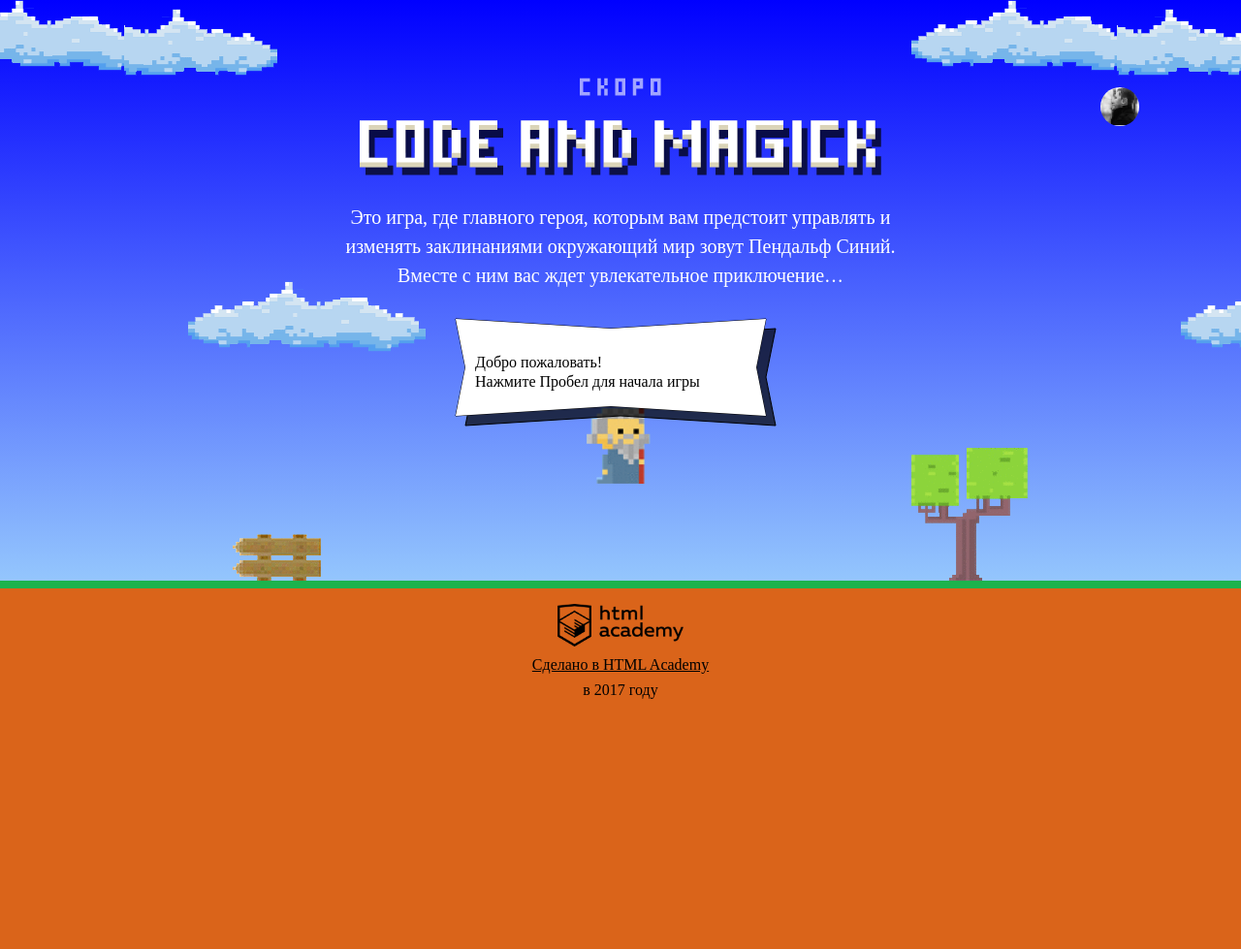
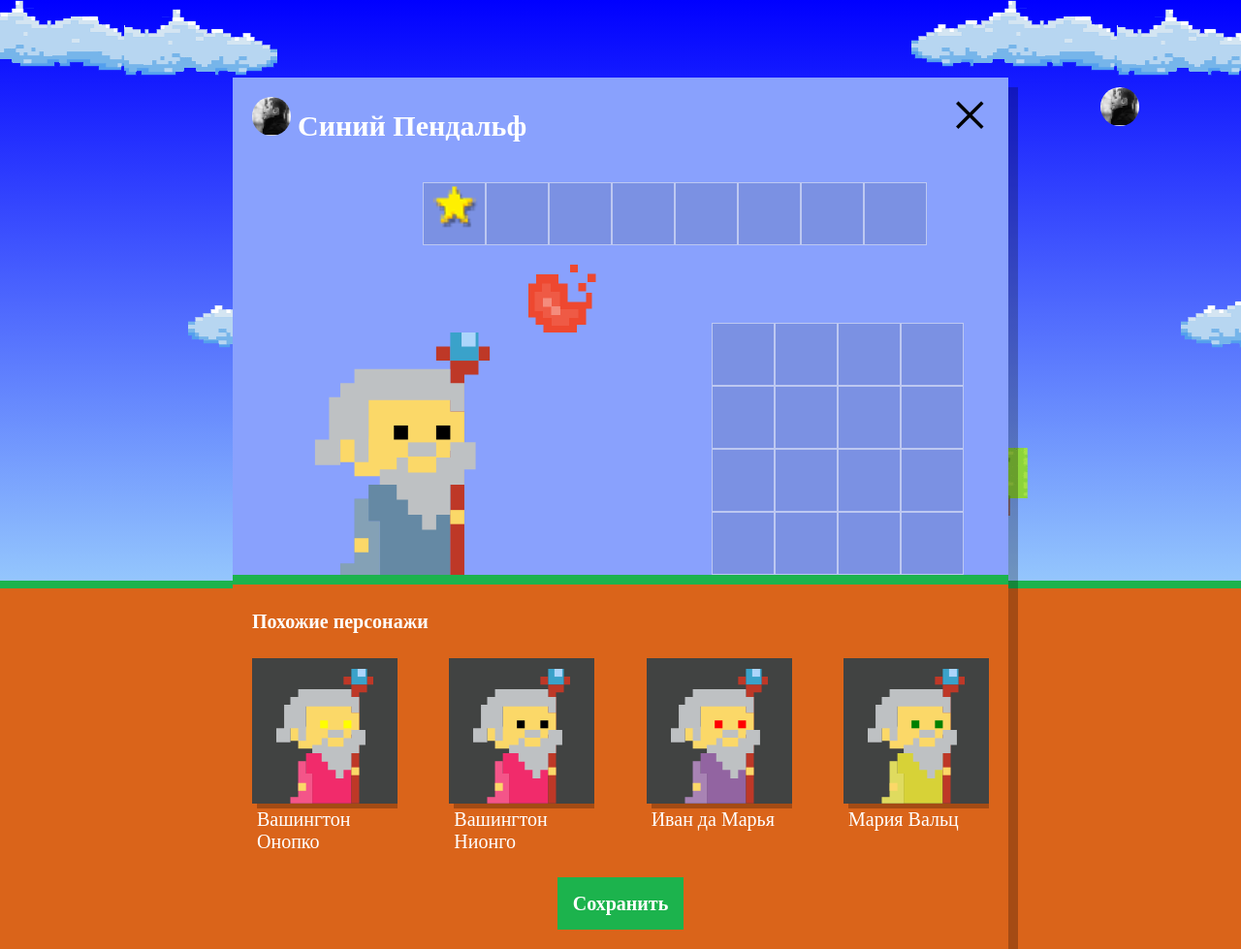
Before and after one commit to KaterinaRubtsova/412989-code-and-magick, a website: page index.html in a window 1280 px wide. Shown: the whole page at 97% size. Before the commit the page ends 800 px from the top, so only its background shows below. Drawn offline with Linux system fonts and the light colour scheme; a web font is replaced by a local one.

Commit message:
Учебный проект: нас орда

```diff
--- a/index.html
+++ b/index.html
@@ -1,5 +1,6 @@
 <!DOCTYPE html>
 <html>
+
 <head>
   <meta charset="utf-8">
   <link rel="stylesheet" href="https://fonts.googleapis.com/css?family=PT+Mono&subset=latin,cyrillic">
@@ -7,6 +8,7 @@
   <link rel="shortcut icon" href="favicon.ico" type="image/x-icon">
   <title>Код и Магия</title>
 </head>
+
 <body>
 
   <header>
@@ -14,35 +16,31 @@
         86">
       <g id="wizard">
         <g id="wizard-coat">
-        <polygon points="19 67 19 59 14 59 14 82 9 82 9 86 23 86 23 67 19 67"/>
-        <polygon points="19 59 19 67 23 67 23 86 48 86 48 54 19 54 19 59"/>
+          <polygon points="19 67 19 59 14 59 14 82 9 82 9 86 23 86 23 67 19 67" />
+          <polygon points="19 59 19 67 23 67 23 86 48 86 48 54 19 54 19 59" />
         </g>
         <g id="wizard-head">
-        <polygon points="48 86 53 86 53 15 58 15 58 10 62 10 62 5 58 5 58 10 48 10 48 5 43 5 43 10 48 10 48 14 48 86"
-                 fill="#be3827"/>
-        <polygon points="9 37 19 37 19 23 48 23 48 28 53 28 53 42 48 42 48 51 14 51 14 46 9 46 9 37"
-                 fill="#fbd868"/>
-        <rect x="33" y="39" width="10" height="5" fill="#bec1c3"/>
-        <rect x="14" y="37" width="5" height="9" fill="#bec1c3"/>
-        <polygon
-          points="48 39 48 44.34 43 44.34 43 49.69 33 49.69 33 44.34 29 44.34 29 48.62 23 48.62 23 53.97 29 53.97 29 59.31 33 59.31 33 64.66 38 64.66 38 70 43 70 43 64.66 48 64.66 48 53.97 53 53.97 53 48.62 57 48.62 57 39 48 39"
-          fill="#bec1c3"/>
-        <polygon
-          points="0 47 9 47 9 38 19 38 19 24 48 24 48 28 53 28 53 18 48 18 48 13 14 13 14 18 9 18 9 23 5 23 5 38 0 38 0 47"
-          fill="#bec1c3"/>
+          <polygon points="48 86 53 86 53 15 58 15 58 10 62 10 62 5 58 5 58 10 48 10 48 5 43 5 43 10 48 10 48 14 48 86" fill="#be3827"
+          />
+          <polygon points="9 37 19 37 19 23 48 23 48 28 53 28 53 42 48 42 48 51 14 51 14 46 9 46 9 37" fill="#fbd868" />
+          <rect x="33" y="39" width="10" height="5" fill="#bec1c3" />
+          <rect x="14" y="37" width="5" height="9" fill="#bec1c3" />
+          <polygon points="48 39 48 44.34 43 44.34 43 49.69 33 49.69 33 44.34 29 44.34 29 48.62 23 48.62 23 53.97 29 53.97 29 59.31 33 59.31 33 64.66 38 64.66 38 70 43 70 43 64.66 48 64.66 48 53.97 53 53.97 53 48.62 57 48.62 57 39 48 39"
+            fill="#bec1c3" />
+          <polygon points="0 47 9 47 9 38 19 38 19 24 48 24 48 28 53 28 53 18 48 18 48 13 14 13 14 18 9 18 9 23 5 23 5 38 0 38 0 47"
+            fill="#bec1c3" />
         </g>
         <g id="wizard-eyes">
-        <rect x="28" y="33" width="5" height="5"/>
-        <rect x="43" y="33" width="5" height="5"/>
+          <rect x="28" y="33" width="5" height="5" />
+          <rect x="43" y="33" width="5" height="5" />
         </g>
         <g id="wizard-hands">
           <polygon points="19 67 19 59 14 59 14 82 9 82 9 86 23 86
-          23 67 19 67" fill="#fff" opacity="0.2"/>
-        <rect x="14" y="73" width="5" height="5"
-              fill="#fbd868"/>
-        <rect x="48" y="63" width="5" height="5" fill="#fbd868"/>
-        <rect x="48" width="10" height="10" fill="#3aa2ca"/>
-        <rect x="52" width="5" height="5" fill="#acd5fb"/>
+          23 67 19 67" fill="#fff" opacity="0.2" />
+          <rect x="14" y="73" width="5" height="5" fill="#fbd868" />
+          <rect x="48" y="63" width="5" height="5" fill="#fbd868" />
+          <rect x="48" width="10" height="10" fill="#3aa2ca" />
+          <rect x="52" width="5" height="5" fill="#acd5fb" />
         </g>
       </g>
     </svg>
@@ -55,8 +53,7 @@
       <img src="img/title-site.png" alt="Code and magick">
     </h1>
     <p class="header-description">
-    Это игра, где главного героя, которым вам предстоит управлять и изменять заклинаниями окружающий мир зовут
-    Пендальф Синий.
+      Это игра, где главного героя, которым вам предстоит управлять и изменять заклинаниями окружающий мир зовут Пендальф Синий.
       Вместе с ним вас ждет увлекательное приключение&hellip;
     </p>
 
@@ -68,21 +65,16 @@
   </header>
 
   <div class="overlay setup hidden">
-  <form class="setup-wizard-form"
-        method="post"
-        enctype="multipart/form-data"
-        autocomplete="off">
+    <form class="setup-wizard-form" method="post" enctype="multipart/form-data" autocomplete="off">
 
       <div class="setup-title">
         <div class="setup-user">
           <div class="upload">
-          <img class="setup-user-pic" src="./img/user-1.jpg"/>
+            <img class="setup-user-pic" src="./img/user-1.jpg" />
             <input type="file" name="avatar">
           </div>
           <label>
-          <input type="text" name="username"
-                 maxlength="25" required
-                 class="setup-user-name" value="Синий Пендальф"/>
+            <input type="text" name="username" maxlength="25" required class="setup-user-name" value="Синий Пендальф" />
           </label>
         </div>
 
@@ -91,7 +83,8 @@
 
 
       <div class="setup-artifacts-shop">
-      <div class="setup-artifacts-cell"><img src="img/icon-star.png" alt="Star" width="65" height="50" draggable="true">
+        <div class="setup-artifacts-cell">
+          <img src="img/icon-star.png" alt="Star" width="65" height="50" draggable="true">
         </div>
         <div class="setup-artifacts-cell"></div>
         <div class="setup-artifacts-cell"></div>
@@ -152,7 +145,9 @@
 
           <h4 class="setup-similar-title">Похожие персонажи</h4>
 
-        <div class="setup-similar-list"><!--Список похожих персонажей--></div>
+          <div class="setup-similar-list">
+            <!--Список похожих персонажей-->
+          </div>
         </div>
 
         <button class="button setup-submit">Сохранить</button>
@@ -161,8 +156,9 @@
   </div>
 
   <footer>
-  <p><a href="http://htmlacademy.ru" class="footer-link"><img src="img/htmlacademy-logo.png" alt="HTML Academy"
-                                                              width="130">Сделано в HTML Academy</a>в 2017 году</p>
+    <p>
+      <a href="http://htmlacademy.ru" class="footer-link">
+        <img src="img/htmlacademy-logo.png" alt="HTML Academy" width="130">Сделано в HTML Academy</a>в 2017 году</p>
   </footer>
 
   <template id="similar-wizard-template" style="display: none">
@@ -180,25 +176,28 @@
       <p class="setup-similar-label">Петр Петров</p>
     </div>
   </template>
+  <script src="js/setup.js"></script>
   <script>
     var fireballSize = 22;
-  var getFireballSpeed = function(left) {
+    var getFireballSpeed = function (left) {
       return left ? 5 : 2;
     };
     var wizardSpeed = 3;
     var wizardWidth = 70;
-  var getWizardHeight = function() {
+    var getWizardHeight = function () {
       return 1.337 * wizardWidth;
     };
-  var getWizardX = function(width) {
+    var getWizardX = function (width) {
       return (width - wizardWidth) / 2;
     };
-  var getWizardY = function(height) {
+    var getWizardY = function (height) {
       return height / 3 * 2 - getWizardHeight();
     };
+
   </script>
   <script src="js/stat.js"></script>
   <script src="js/game.js"></script>
 
 </body>
+
 </html>
--- /dev/null
+++ b/js/setup.js
@@ -0,0 +1,54 @@
+'use strict';
+// показываем блок .setup, удаляя через JS класс .hidden
+var userDialog = document.querySelector('.setup');
+userDialog.classList.remove('hidden');
+
+var WIZARD_NAMES = ['Иван', 'Хуан Себастьян', 'Мария', 'Кристоф', 'Виктор', 'Юлия', 'Люпита', 'Вашингтон'];
+var WIZARD_SURNAMES = ['да Марья', 'Верон', 'Мирабелла', 'Вальц', 'Онопко', 'Топольницкая', 'Нионго', 'Ирвинг'];
+var COAT_COLORS = ['rgb(101, 137, 164)', 'rgb(241, 43, 107)', 'rgb(146, 100, 161)', 'rgb(56, 159, 117)', 'rgb(215, 210, 55)', 'rgb(0, 0, 0)'];
+var EYE_COLORS = ['black', 'red', 'blue', 'yellow', 'green'];
+var WIZARD_COUNT = 4;
+
+var getRandomElem = function (arr) {
+
+  var randomElem = Math.floor(Math.random() * arr.length);
+  return arr[randomElem];
+};
+
+var getRandomWizards = function (count) {
+  var wizardsArray = [];
+  for (var i = 0; i < count; i++) {
+    wizardsArray.push({
+      name: getRandomElem(WIZARD_NAMES) + ' ' + getRandomElem(WIZARD_SURNAMES),
+      coatColor: getRandomElem(COAT_COLORS),
+      eyesColor: getRandomElem(EYE_COLORS)
+    });
+  }
+  return wizardsArray;
+};
+
+var wizards = getRandomWizards(WIZARD_COUNT);
+
+var similarListElement = userDialog.querySelector('.setup-similar-list');
+
+var similarWizardTemplate = document.querySelector('#similar-wizard-template')
+    .content
+    .querySelector('.setup-similar-item');
+
+var renderWizard = function (wizard) {
+  var wizardElement = similarWizardTemplate.cloneNode(true);
+
+  wizardElement.querySelector('.setup-similar-label').textContent = wizard.name;
+  wizardElement.querySelector('.wizard-coat').style.fill = wizard.coatColor;
+  wizardElement.querySelector('.wizard-eyes').style.fill = wizard.eyesColor;
+
+  return wizardElement;
+};
+
+var fragment = document.createDocumentFragment();
+for (var i = 0; i < wizards.length; i++) {
+  fragment.appendChild(renderWizard(wizards[i]));
+}
+similarListElement.appendChild(fragment);
+
+userDialog.querySelector('.setup-similar').classList.remove('hidden');
```
Lines whose indentation alone changed are shown as unchanged.
